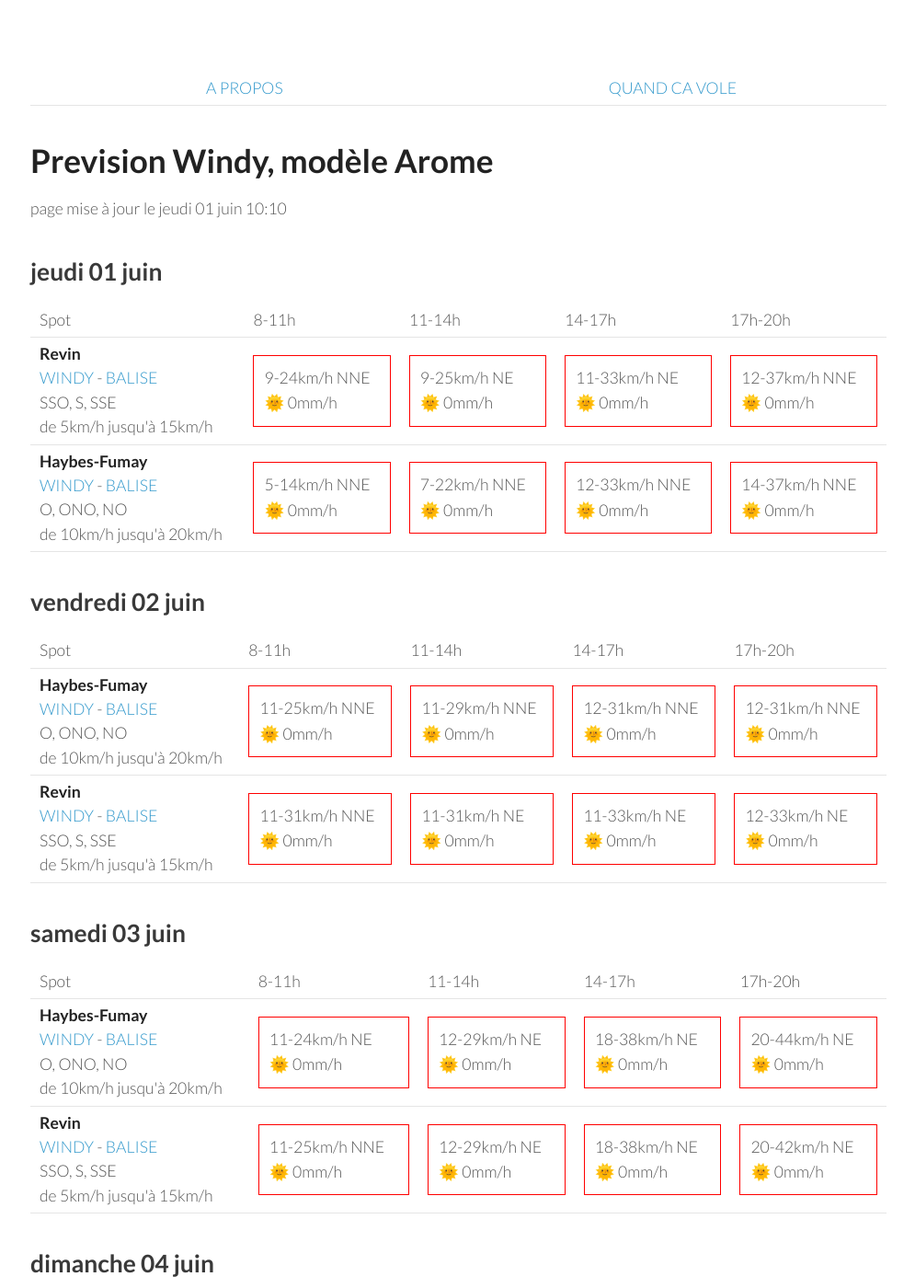
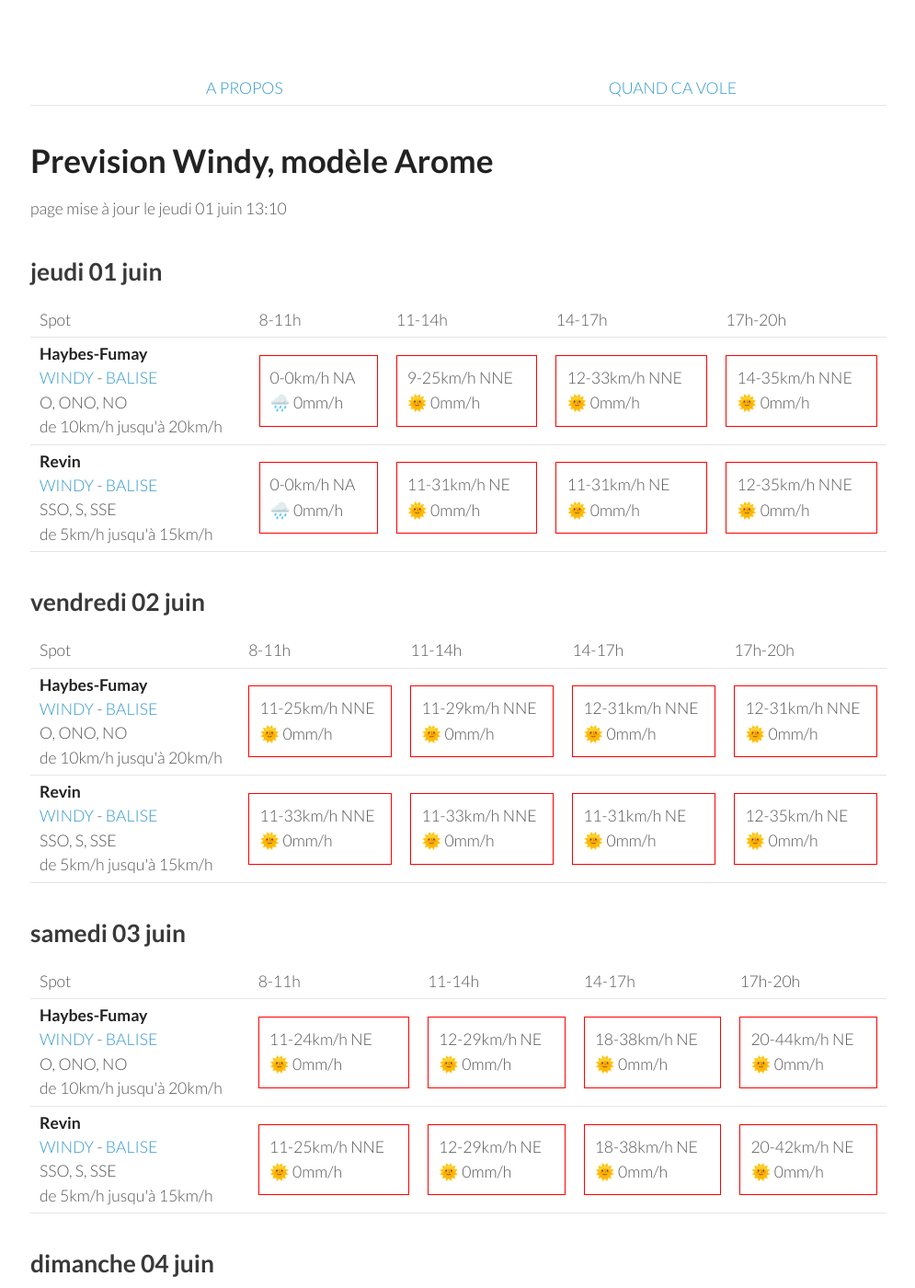
Before and after one commit to parapente-dans-le-nord/parapente-dans-le-nord.github.io, a Jekyll site: the page built from ardennes.markdown, in a window 1280 px wide and 1400 px high. Shown: the whole window at 92% size, without its empty margins (25-1020 px from the left). Built offline with Jekyll 4.4.1, drawn with Linux system fonts in a browser that asks for light colours.

Commit message:
update index.markdown

```diff
--- a/ardennes.markdown
+++ b/ardennes.markdown
@@ -7,7 +7,7 @@ title:  "Tous les spots"
 {: .links}
 
 # Prevision Windy, modèle Arome
-page mise à jour le jeudi 01 juin 10:10
+page mise à jour le jeudi 01 juin 13:10
 
 ## jeudi 01 juin
 
@@ -22,23 +22,21 @@ page mise à jour le jeudi 01 juin 10:10
       <td>17h-20h</td>
     </tr>
 <tr>
-        <td><strong>Revin</strong><br><a href="https://windy.com/49.948/4.625?49.543,4.625,8">WINDY</a> - <span class=""><a href="http://www.balisemeteo.com/balise.php?idBalise=5019">BALISE</a> </span><br> <span class="vent-favorable">SSO, S, SSE</span><br><span class="force-vent">de 5km/h jusqu'à 15km/h</span> </td>
+        <td><strong>Haybes-Fumay</strong><br><a href="https://windy.com/49.998/4.715?49.913,4.738,10">WINDY</a> - <span class=""><a href="http://www.balisemeteo.com/balise.php?idBalise=104">BALISE</a> </span><br> <span class="vent-favorable">O, ONO, NO</span><br><span class="force-vent">de 10km/h jusqu'à 20km/h</span> </td>
 
-            <td><div class="not-flyable"><p>9-24km/h NNE</p><p>🌞 0mm/h</p></div></td>
-            <td><div class="not-flyable"><p>9-25km/h NE</p><p>🌞 0mm/h</p></div></td>
-            <td><div class="not-flyable"><p>11-33km/h NE</p><p>🌞 0mm/h</p></div></td>
-            <td><div class="not-flyable"><p>12-37km/h NNE</p><p>🌞 0mm/h</p></div></td>
-
+            <td><div class="not-flyable"><p>0-0km/h NA</p><p>🌧️ 0mm/h</p></div></td>
+            <td><div class="not-flyable"><p>9-25km/h NNE</p><p>🌞 0mm/h</p></div></td>
+            <td><div class="not-flyable"><p>12-33km/h NNE</p><p>🌞 0mm/h</p></div></td>
+            <td><div class="not-flyable"><p>14-35km/h NNE</p><p>🌞 0mm/h</p></div></td>
 
     </tr>
 <tr>
-        <td><strong>Haybes-Fumay</strong><br><a href="https://windy.com/49.998/4.715?49.913,4.738,10">WINDY</a> - <span class=""><a href="http://www.balisemeteo.com/balise.php?idBalise=104">BALISE</a> </span><br> <span class="vent-favorable">O, ONO, NO</span><br><span class="force-vent">de 10km/h jusqu'à 20km/h</span> </td>
+        <td><strong>Revin</strong><br><a href="https://windy.com/49.948/4.625?49.543,4.625,8">WINDY</a> - <span class=""><a href="http://www.balisemeteo.com/balise.php?idBalise=5019">BALISE</a> </span><br> <span class="vent-favorable">SSO, S, SSE</span><br><span class="force-vent">de 5km/h jusqu'à 15km/h</span> </td>
 
-            <td><div class="not-flyable"><p>5-14km/h NNE</p><p>🌞 0mm/h</p></div></td>
-            <td><div class="not-flyable"><p>7-22km/h NNE</p><p>🌞 0mm/h</p></div></td>
-            <td><div class="not-flyable"><p>12-33km/h NNE</p><p>🌞 0mm/h</p></div></td>
-            <td><div class="not-flyable"><p>14-37km/h NNE</p><p>🌞 0mm/h</p></div></td>
-
+            <td><div class="not-flyable"><p>0-0km/h NA</p><p>🌧️ 0mm/h</p></div></td>
+            <td><div class="not-flyable"><p>11-31km/h NE</p><p>🌞 0mm/h</p></div></td>
+            <td><div class="not-flyable"><p>11-31km/h NE</p><p>🌞 0mm/h</p></div></td>
+            <td><div class="not-flyable"><p>12-35km/h NNE</p><p>🌞 0mm/h</p></div></td>
 
     </tr>
 
@@ -70,10 +68,10 @@ page mise à jour le jeudi 01 juin 10:10
 <tr>
         <td><strong>Revin</strong><br><a href="https://windy.com/49.948/4.625?49.543,4.625,8">WINDY</a> - <span class=""><a href="http://www.balisemeteo.com/balise.php?idBalise=5019">BALISE</a> </span><br> <span class="vent-favorable">SSO, S, SSE</span><br><span class="force-vent">de 5km/h jusqu'à 15km/h</span> </td>
 
-            <td><div class="not-flyable"><p>11-31km/h NNE</p><p>🌞 0mm/h</p></div></td>
+            <td><div class="not-flyable"><p>11-33km/h NNE</p><p>🌞 0mm/h</p></div></td>
+            <td><div class="not-flyable"><p>11-33km/h NNE</p><p>🌞 0mm/h</p></div></td>
             <td><div class="not-flyable"><p>11-31km/h NE</p><p>🌞 0mm/h</p></div></td>
-            <td><div class="not-flyable"><p>11-33km/h NE</p><p>🌞 0mm/h</p></div></td>
-            <td><div class="not-flyable"><p>12-33km/h NE</p><p>🌞 0mm/h</p></div></td>
+            <td><div class="not-flyable"><p>12-35km/h NE</p><p>🌞 0mm/h</p></div></td>
 
 
     </tr>
```
